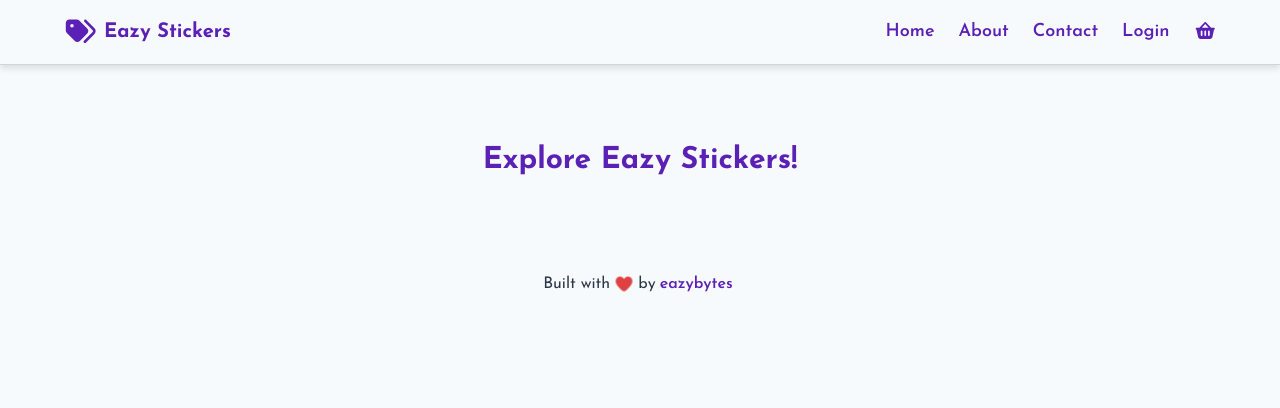
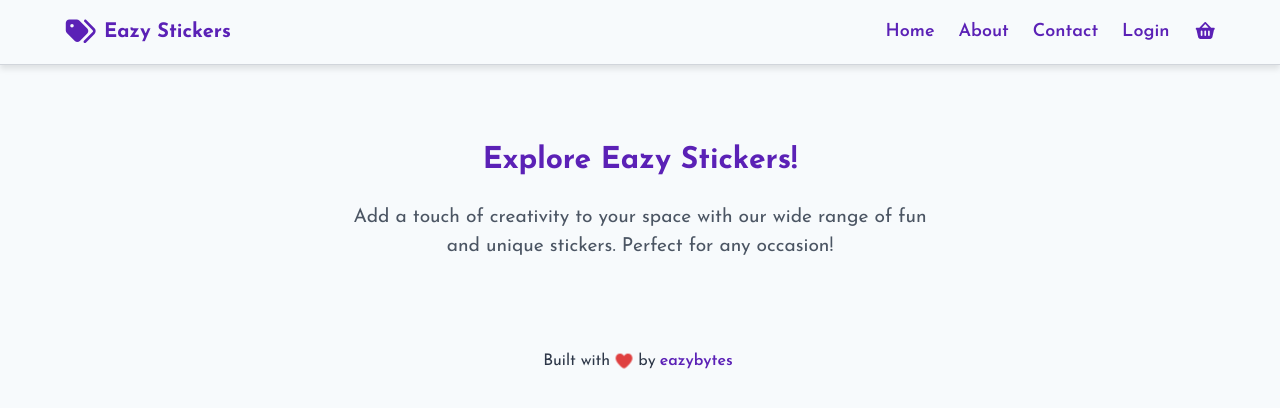
Before and after one commit to devcarlosdaniel0/fullstack-react-springboot-course, a React (Vite) app in the folder section3/eazystore-ui/: page / in a window 1280 px wide. Shown: the top 408 px of the page. Built offline with nearby package versions, Linux system fonts and the light colour scheme.

Commit message:
children at Page Heading

```diff
--- a/section3/eazystore-ui/src/components/Home.jsx
+++ b/section3/eazystore-ui/src/components/Home.jsx
@@ -4,8 +4,10 @@
 export default function Home() {
   return (
     <div className="home-container">
-      <PageHeading />
-
+      <PageHeading title="Explore Eazy Stickers!">
+        Add a touch of creativity to your space with our wide range of fun and
+        unique stickers. Perfect for any occasion!
+      </PageHeading>
     </div>
   );
 }
--- a/section3/eazystore-ui/src/components/PageHeading.jsx
+++ b/section3/eazystore-ui/src/components/PageHeading.jsx
@@ -1,10 +1,11 @@
 import React from 'react';
 import PageTitle from './PageTitle';
 
-export default function PageHeading() {
+export default function PageHeading({title, children}) {
   return (
     <div className="page-heading-container">
-      <PageTitle title="Explore Eazy Stickers!"/>
+      <PageTitle title={title}/>
+      <p className="page-heading-paragraph">{children}</p>
     </div>
   );
 }
```
